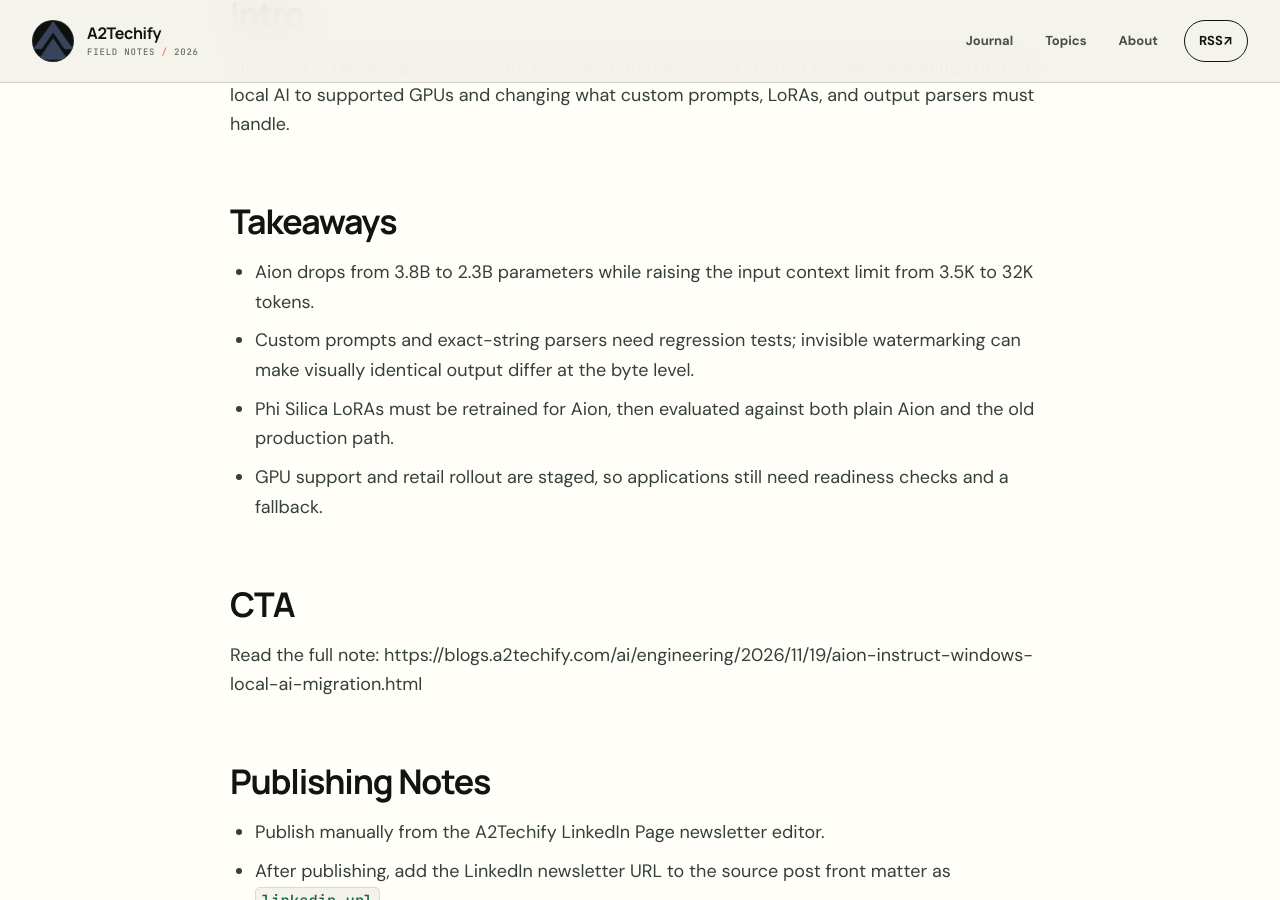
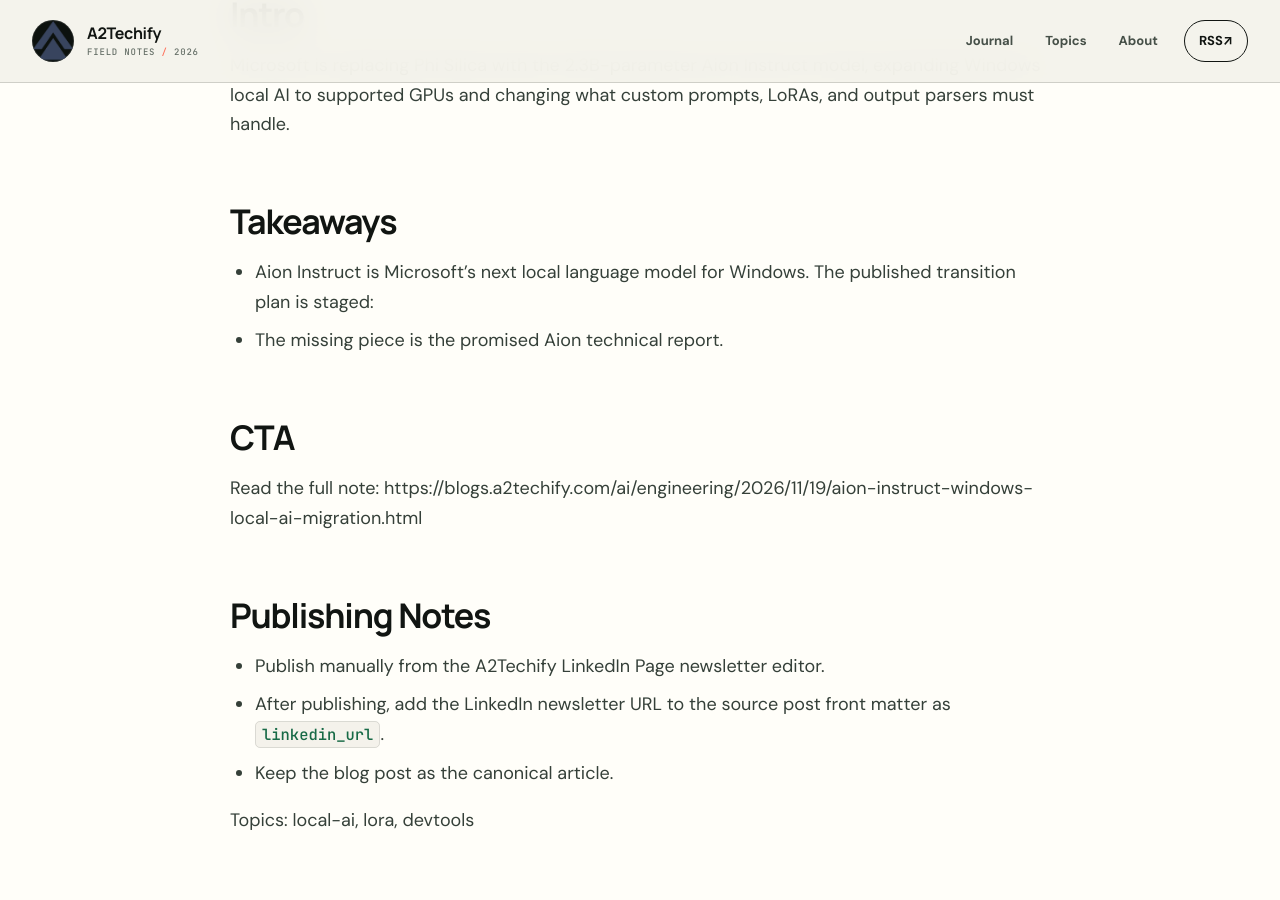
Before and after one commit to A2Techify-LLC/a2techify-blogs, a Jekyll site: the page built from linkedin-drafts/2026-11-19-aion-instruct-windows-local-ai-migration.md, in a window 1280 px wide and 900 px high, scrolled down 1276 px. Built offline with Jekyll 4.4.1, drawn with Linux system fonts in a browser that asks for light colours; our own code applies the rules of GitHub Pages for plain Markdown files.

Commit message:
Generate LinkedIn newsletter drafts

```diff
--- a/linkedin-drafts/2026-11-19-aion-instruct-windows-local-ai-migration.md
+++ b/linkedin-drafts/2026-11-19-aion-instruct-windows-local-ai-migration.md
@@ -15,10 +15,8 @@ Microsoft is replacing Phi Silica with the 2.3B-parameter Aion Instruct model, e
 
 ## Takeaways
 
-- Aion drops from 3.8B to 2.3B parameters while raising the input context limit from 3.5K to 32K tokens.
-- Custom prompts and exact-string parsers need regression tests; invisible watermarking can make visually identical output differ at the byte level.
-- Phi Silica LoRAs must be retrained for Aion, then evaluated against both plain Aion and the old production path.
-- GPU support and retail rollout are staged, so applications still need readiness checks and a fallback.
+- Aion Instruct is Microsoft's next local language model for Windows. The published transition plan is staged:
+- The missing piece is the promised Aion technical report.
 
 ## CTA
 
```
